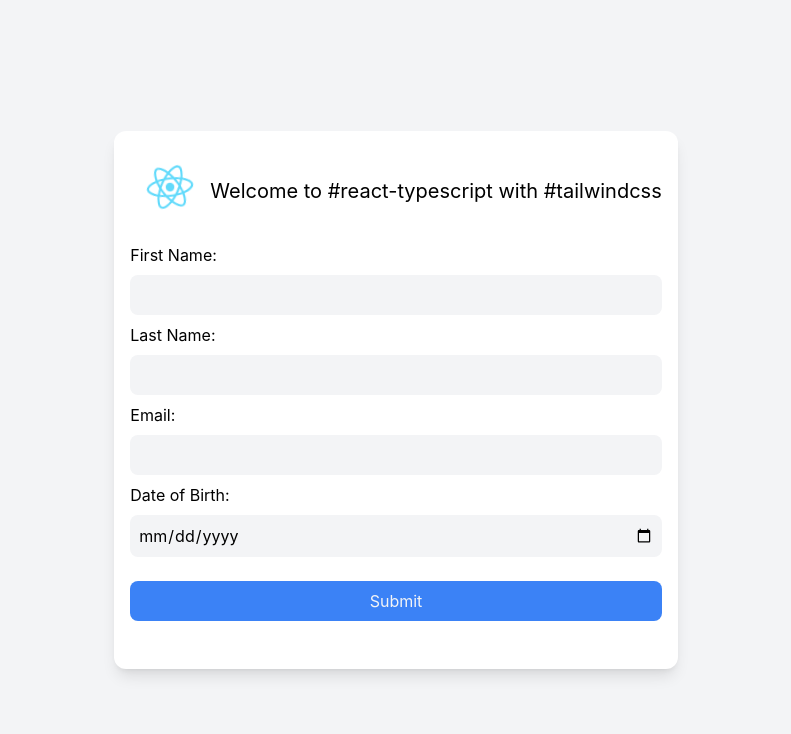
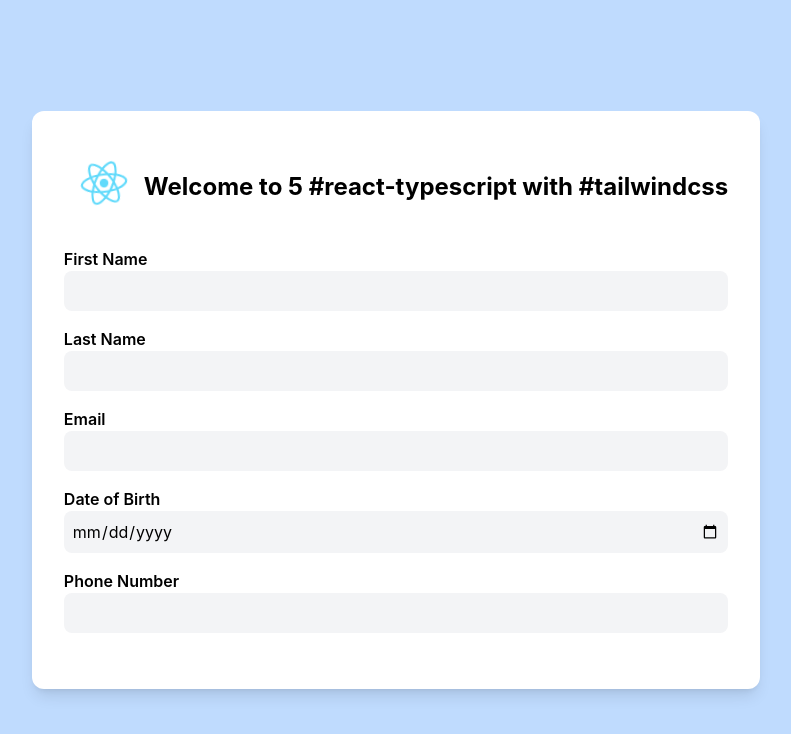
Before and after one commit to Aayushi-Mittal/GDC-WD301, a React (Create React App) app: page / in a window 1280 px wide. Shown: the top 734 px of the page, without its empty margins (244-1035 px from the left). Built offline with nearby package versions, Linux system fonts and the light colour scheme.

Commit message:
Added appContainer, used formFields array and props

```diff
--- a/src/App.tsx
+++ b/src/App.tsx
@@ -1,19 +1,15 @@
 import React from 'react';
-import logo from './logo.svg';
+import AppContainer from './components/AppContainer';
+import Header from './components/Header';
+import Form from './components/Form';
 import './App.css';
-import Form from './components/Form';
 
 function App() {
   return (
-    <div className="flex h-screen bg-gray-100 items-center">
-      <div className=" p-4 mx-auto bg-white shadow-lg rounded-xl">
-        <div className="flex items-center">
-          <img src={logo} className="w-20 h-20 animate-spin" alt="logo" />
-          <h1 className="text-center text-xl pt-2">Welcome to #react-typescript with #tailwindcss </h1>
-        </div>
-        <Form/>
-      </div>
-    </div>
+    <AppContainer>
+      <Header title={"Welcome to 5 #react-typescript with #tailwindcss"}/>
+      <Form/>
+    </AppContainer>
   );
 }
 
--- /dev/null
+++ b/src/components/AppContainer.tsx
@@ -0,0 +1,13 @@
+import React from 'react'
+
+const AppContainer = (props: {children: React.ReactNode}) => {
+  return (
+    <div className="flex h-screen bg-blue-200 items-center">
+      <div className=" p-8 mx-auto bg-white shadow-lg rounded-xl">
+        {props.children}
+      </div>
+    </div>
+  )
+}
+
+export default AppContainer
--- a/src/components/Form.tsx
+++ b/src/components/Form.tsx
@@ -1,19 +1,24 @@
+const formFields = [
+  { id: 1, label: "First Name", type: "text" },
+  { id: 2, label: "Last Name", type: "text" },
+  { id: 3, label: "Email", type: "email" },
+  { id: 4, label: "Date of Birth", type: "date" },
+  { id: 5, label: "Phone Number", type: "tel" },
+];
+
 function Form() {
   return (
     <>
       <form className="my-4">
-        <label className="mt-4">First Name:</label>
-        <input className="p-2 my-2 bg-gray-100 rounded-lg outline-blue-500 w-full" type="text" />
-        <br />
-        <label className="mt-4">Last Name:</label>
-        <input className="p-2 my-2 bg-gray-100 rounded-lg outline-blue-500 w-full" type="text" />
-        <br />
-        <label className="mt-4">Email:</label>
-        <input className="p-2 my-2 bg-gray-100 rounded-lg outline-blue-500 w-full" type="email" />
-        <br />
-        <label className="mt-4">Date of Birth:</label>
-        <input className="p-2 my-2 bg-gray-100 rounded-lg outline-blue-500 w-full" type="date" />
-        <input className="p-2 my-4 w-full bg-blue-500 hover:bg-blue-400 text-gray-100 rounded-lg" type="submit"/>
+      {formFields.map((field) => (
+          <div key={field.id} className="py-2">
+            <label className="font-semibold">{field.label}</label>
+            <input
+              type={field.type}
+              className="p-2 bg-gray-100 rounded-lg outline-blue-500 w-full"
+            />
+          </div>
+        ))}
       </form>
     </>
   );
--- /dev/null
+++ b/src/components/Header.tsx
@@ -0,0 +1,13 @@
+import React from 'react'
+import logo from '../logo.svg';
+
+const Header = (props:{title:string}) => {
+  return (
+    <div className="flex items-center">
+        <img src={logo} className="w-20 h-20 animate-spin" alt="logo" />
+        <h1 className="text-center text-2xl pt-2 font-bold">{props.title}</h1>
+    </div>
+  )
+}
+
+export default Header
```
Also changed, not shown: src/index.tsx (+15 -0 lines).
